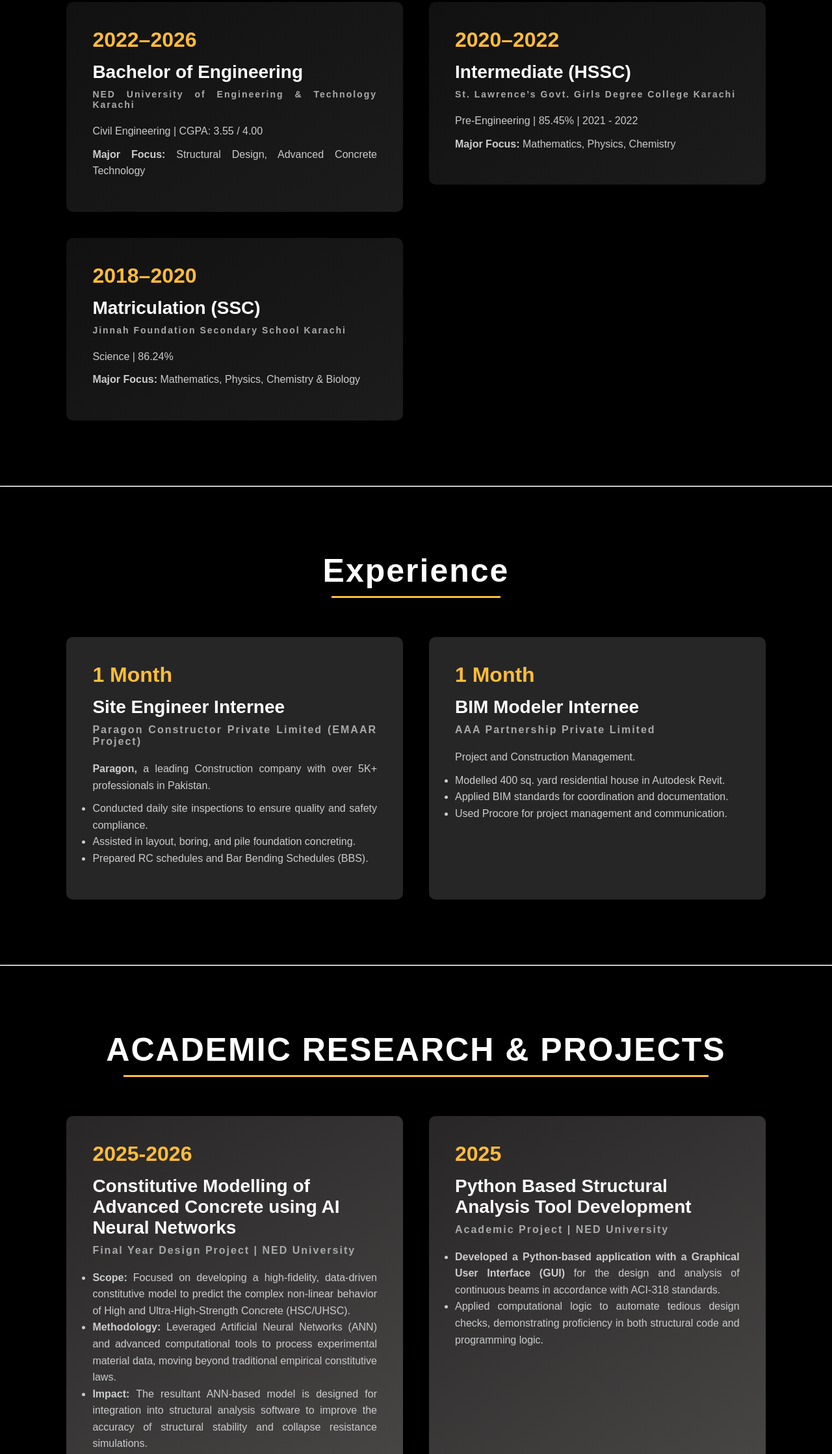
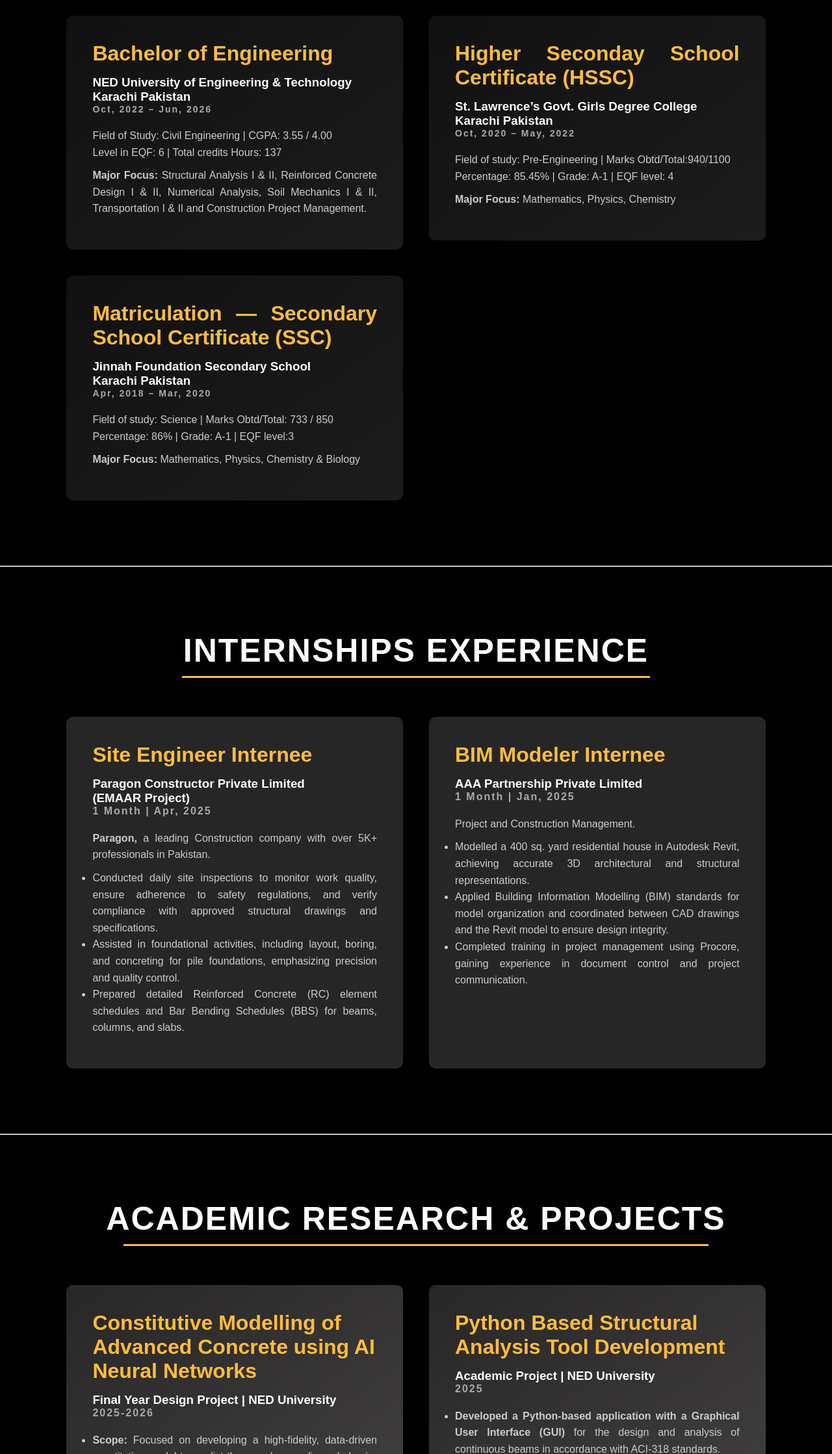
Before and after one commit to gmchowar1/4wa, a plain HTML site: page index.html in a window 1280 px wide. Shown: the part 2096-4333 px from the top of the page at 65% size. Drawn offline with Linux system fonts and the light colour scheme.

Commit message:
Add files via upload

```diff
--- a/index.html
+++ b/index.html
@@ -484,7 +484,7 @@
 		}
 
 		.exp-underline {
-			width: 260px;
+			width: 720px;
 			height: 3px;
 			background: #ffbd39;
 			margin: 0 auto 60px auto;
@@ -1290,7 +1290,7 @@
 			/* Underline */
 
 			.exp-underline {
-				width: 175px;
+				width: 750px;
 			}
 
 			/* Resume cards */
@@ -1398,9 +1398,7 @@
 
 		}
 
-		/* ==========================
-   RESPONSIVE HONOR
-========================== */
+		/* ==========================  RESPONSIVE HONOR ========================== */
 		@media (max-width:768px) {
 			.honor-underline {
 				width: 275px;
@@ -1515,6 +1513,7 @@
 			<div class="slide active" style="background-image:url('FImage.jpeg');"></div>
 			<div class="slide" style="background-image:url('img2.jpeg');"></div>
 			<div class="slide" style="background-image:url('img3.jpeg');"></div>
+			<div class="slide" style="background-image:url('BE_Degree.JPG');"></div>
 
 		</div>
 
@@ -1544,14 +1543,15 @@
 					<h3>Summary</h3>
 					<p class="summary-text">
 						B.E. Civil Engineer with a CGPA 3.55/4.0, specializing in structural engineering. Actively
-						engaged
-						in research on ultra-high-performance concrete (UHPC) and the application of artificial
-						intelligence,
-						particularly artificial neural networks (ANN), for advanced construction materials. Strong
-						interest in
-						structural systems, structural mechanics, and innovative data-driven approaches in Civil
-						Engineering.
-						Intends to pursue a Master’s degree focused on intelligent and resilient infrastructure systems.
+						engaged in research on ultra-high-performance concrete (UHPC) and the application of artificial
+						intelligence, particularly artificial neural networks (ANN), for advanced construction
+						materials.
+						<br>
+						Strong interest in structural systems, structural mechanics, and innovative data-driven
+						approaches in Civil
+						Engineering. Intends to pursue a Master’s degree focused on intelligent and resilient
+						infrastructure systems.
+
 					</p>
 				</div>
 
@@ -1600,14 +1600,17 @@
 				<div class="edu-card">
 					<div class="edu-card-front">
 
-						<span class="edu-date">2022–2026</span>
-						<h2>Bachelor of Engineering</h2>
-						<h4>NED University of Engineering & Technology Karachi</h4>
-
-						<p>Civil Engineering | CGPA: 3.55 / 4.00</p>
-						<p><strong>Major Focus:</strong> Structural Design, Advanced Concrete Technology</p>
-
-						<!--<span class="view-btn">View More</span> -->
+						<span class="edu-date">Bachelor of Engineering</span>
+						<h3>NED University of Engineering & Technology <br>Karachi Pakistan</h2>
+							<h4>Oct, 2022 – Jun, 2026</h4>
+
+							<p>Field of Study: Civil Engineering | CGPA: 3.55 / 4.00 <br>Level in EQF: 6 | Total credits
+								Hours: 137</p>
+							<p><strong>Major Focus:</strong> Structural Analysis I & II, Reinforced Concrete Design I &
+								II, Numerical Analysis, Soil
+								Mechanics I & II, Transportation I & II and Construction Project Management.</p>
+
+							<!--<span class="view-btn">View More</span> -->
 
 					</div>
 					<!--<img src="Images/work-1.png"> -->
@@ -1631,10 +1634,10 @@
 			<div class="work">
 				<div class="edu-card">
 					<div class="edu-card-front">
-						<span class="edu-date">2020–2022</span>
-						<h2>Intermediate (HSSC)</h2>
-						<h4>St. Lawrence’s Govt. Girls Degree College Karachi</h4>
-						<p>Pre-Engineering | 85.45% | 2021 - 2022</p>
+						<span class="edu-date">Higher Seconday School Certificate (HSSC)</span>
+						<h3>St. Lawrence’s Govt. Girls Degree College <br>Karachi Pakistan</h3>
+						<h4>Oct, 2020 – May, 2022</h4>
+						<p>Field of study: Pre-Engineering | Marks Obtd/Total:940/1100 <br>Percentage: 85.45% | Grade: A-1 | EQF level: 4</p>
 						<p><strong>Major Focus:</strong> Mathematics, Physics, Chemistry</p>
 
 					</div>
@@ -1646,10 +1649,10 @@
 							Higher Secondary School Certificate / Intermediate / A - level
 						</p>
 						<ul>
-							<li>XI Annual-2021 | Marks 492/550 | 89.45% | BIE Karachi</li>
+							<li> XI Annual-2021 | Marks 492/550 | 89.45% | BIE Karachi</li>
 							<li>XII Annual-2022 | Marks 448/550 | 81.45% | BIE Karachi</li>
 							<br>
-							<p><strong>Overall | Marks 940/1100 | 85.45% | Grade A-1</strong></p>
+							<p><strong>Overall | Marks 940/1100 | 85.45% | Grade A-1 | EQF level: 4</strong></p>
 
 							<p>Study Period 2020.10 To 2022.05</p>
 						</ul>
@@ -1661,10 +1664,11 @@
 			<!-- Card 3 -->
 			<div class="work">
 				<div class="edu-card">
-					<span class="edu-date">2018–2020</span>
-					<h2>Matriculation (SSC)</h2>
-					<h4>Jinnah Foundation Secondary School Karachi</h4>
-					<p>Science | 86.24%</p>
+					<span class="edu-date">Matriculation — Secondary School Certificate (SSC)</span>
+					<h3>Jinnah Foundation Secondary School <br> Karachi Pakistan</h3>
+					<h4>Apr, 2018 – Mar, 2020</h4>
+					<p>Field of study: Science | Marks Obtd/Total: 733 / 850 <br>Percentage: 86% | Grade: A-1 | EQF level:3
+					</p>
 					<p><strong>Major Focus:</strong> Mathematics, Physics, Chemistry & Biology</p>
 					<div class="layer">
 
@@ -1676,7 +1680,7 @@
 							<li>IX Annual-2019 | Marks 361/425 | 84.94% | BSE Karachi</li>
 							<li> X Annual-2020 | Marks 372/425 | 87.52% | BSE Karachi</li>
 							<br>
-							<p><strong>Overall | Marks 733/850 | 86.23% | Grade A-1</strong></p>
+							<p><strong>Overall | Marks 733/850 | 86% | Grade A-1 | EQF level: 4</strong></p>
 
 							<p>Study Period 2018.04 To 2020.03</p>
 						</ul>
@@ -1693,35 +1697,41 @@
 	<hr>
 	<section class="experience-section" id="experience-section">
 
-		<h1 class="section-title">Experience</h1>
+		<h1 class="section-title">INTERNSHIPS EXPERIENCE</h1>
 		<div class="exp-underline"></div>
 
 		<div class="experience-container">
 
 			<!-- Card 1 -->
 			<div class="exp-card">
-				<span class="edu-date">1 Month</span>
-				<h2>Site Engineer Internee</h2>
-				<h4>Paragon Constructor Private Limited (EMAAR Project)</h4>
+				<span class="edu-date">Site Engineer Internee</span>
+				<h3>Paragon Constructor Private Limited <br>(EMAAR Project)</h3>
+				<h4>1 Month | Apr, 2025</h4>
 				<p><strong>Paragon,</strong> a leading Construction company with over 5K+ professionals in Pakistan.</p>
 				<ul>
-					<li>Conducted daily site inspections to ensure quality and safety compliance.</li>
-					<li>Assisted in layout, boring, and pile foundation concreting.</li>
-					<li>Prepared RC schedules and Bar Bending Schedules (BBS).</li>
+					<li>Conducted daily site inspections to monitor work quality, ensure adherence to safety regulations, and verify
+compliance with approved structural drawings and specifications.</li>
+					<li>Assisted in foundational activities, including layout, boring, and concreting for pile foundations, emphasizing
+precision and quality control.</li>
+					<li>Prepared detailed Reinforced Concrete (RC) element schedules and Bar Bending Schedules (BBS) for beams,
+columns, and slabs.</li>
 				</ul>
 
 			</div>
 
 			<!-- Card 2 -->
 			<div class="exp-card">
-				<span class="exp-date">1 Month</span>
-				<h2>BIM Modeler Internee</h2>
-				<h4>AAA Partnership Private Limited</h4>
+				<span class="exp-date">BIM Modeler Internee </span>
+				<h3>AAA Partnership Private Limited</h3>
+				<h4>1 Month | Jan, 2025</h4>
 				<p>Project and Construction Management.</p>
 				<ul>
-					<li>Modelled 400 sq. yard residential house in Autodesk Revit.</li>
-					<li>Applied BIM standards for coordination and documentation.</li>
-					<li>Used Procore for project management and communication.</li>
+					<li>Modelled a 400 sq. yard residential house in Autodesk Revit, achieving accurate 3D architectural and structural
+representations.</li>
+					<li>Applied Building Information Modelling (BIM) standards for model organization and coordinated between CAD
+drawings and the Revit model to ensure design integrity.</li>
+					<li>Completed training in project management using Procore, gaining experience in document control and project
+communication.</li>
 				</ul>
 			</div>
 
@@ -1742,9 +1752,9 @@
 
 			<!-- Card 1 -->
 			<div class="proj-card">
-				<span class="proj-date">2025-2026</span>
-				<h2>Constitutive Modelling of Advanced Concrete using AI Neural Networks</h2>
-				<h4>Final Year Design Project | NED University</h4>
+				<span class="proj-date">Constitutive Modelling of Advanced Concrete using AI Neural Networks</span>
+				<h3>Final Year Design Project | NED University</h3>
+				<h4>2025-2026</h4>
 				<ul>
 					<li><b>Scope:</b> Focused on developing a high-fidelity, data-driven constitutive model to predict
 						the complex non-linear behavior of High and Ultra-High-Strength Concrete (HSC/UHSC).</li>
@@ -1759,9 +1769,9 @@
 
 			<!-- Card 2 -->
 			<div class="proj-card">
-				<span class="proj-date">2025</span>
-				<h2>Python Based Structural Analysis Tool Development</h2>
-				<h4>Academic Project | NED University</h4>
+				<span class="proj-date">Python Based Structural Analysis Tool Development</span>
+				<h3>Academic Project | NED University</h3>
+				<h4>2025</h4>
 
 				<ul>
 					<li><b>Developed a Python-based application with a Graphical User Interface (GUI)</b> for the design
@@ -1774,9 +1784,9 @@
 
 			<!-- Card 3 -->
 			<div class="proj-card">
-				<span class="proj-date">2024</span>
-				<h2>Structural Analysis & Design of Academic Block N1</h2>
-				<h4>Academic Project | NED University</h4>
+				<span class="proj-date">Structural Analysis & Design of Academic Block N1</span>
+				<h3>Academic Project | NED University</h3>
+				<h4>2024</h4>
 
 				<ul>
 					<li>Designed the main structural elements (beams, columns, slabs, footings) for an Academic Block
@@ -1789,9 +1799,9 @@
 			</div>
 			<!-- Card 4 -->
 			<div class="proj-card">
-				<span class="proj-date">2022 - 2025</span>
-				<h2>Experimental and Laboratory Work</h2>
-				<h4>Materials Testing Laboratory | NED University</h4>
+				<span class="proj-date">Experimental and Laboratory Work</span>
+				<h3>Materials Testing Laboratory | NED University</h3>
+				<h4>2022 - 2025</h4>
 
 				<ul>
 					<li>Executed concrete mix design and performed essential material quality control tests, including
@@ -2069,7 +2079,7 @@
 			<br>
 			<div class="social-icons">
 
-				<a href="https://linkedin.com/" target="ummay-farwah-3759312a0">
+				<a href="https://linkedin.com/" target="umm-e-farwa-3759312a0">
 					<i class="fab fa-linkedin-in"></i>
 				</a>
 
```
Also changed, not shown: BE_Degree.JPG (added), 1 other file.
